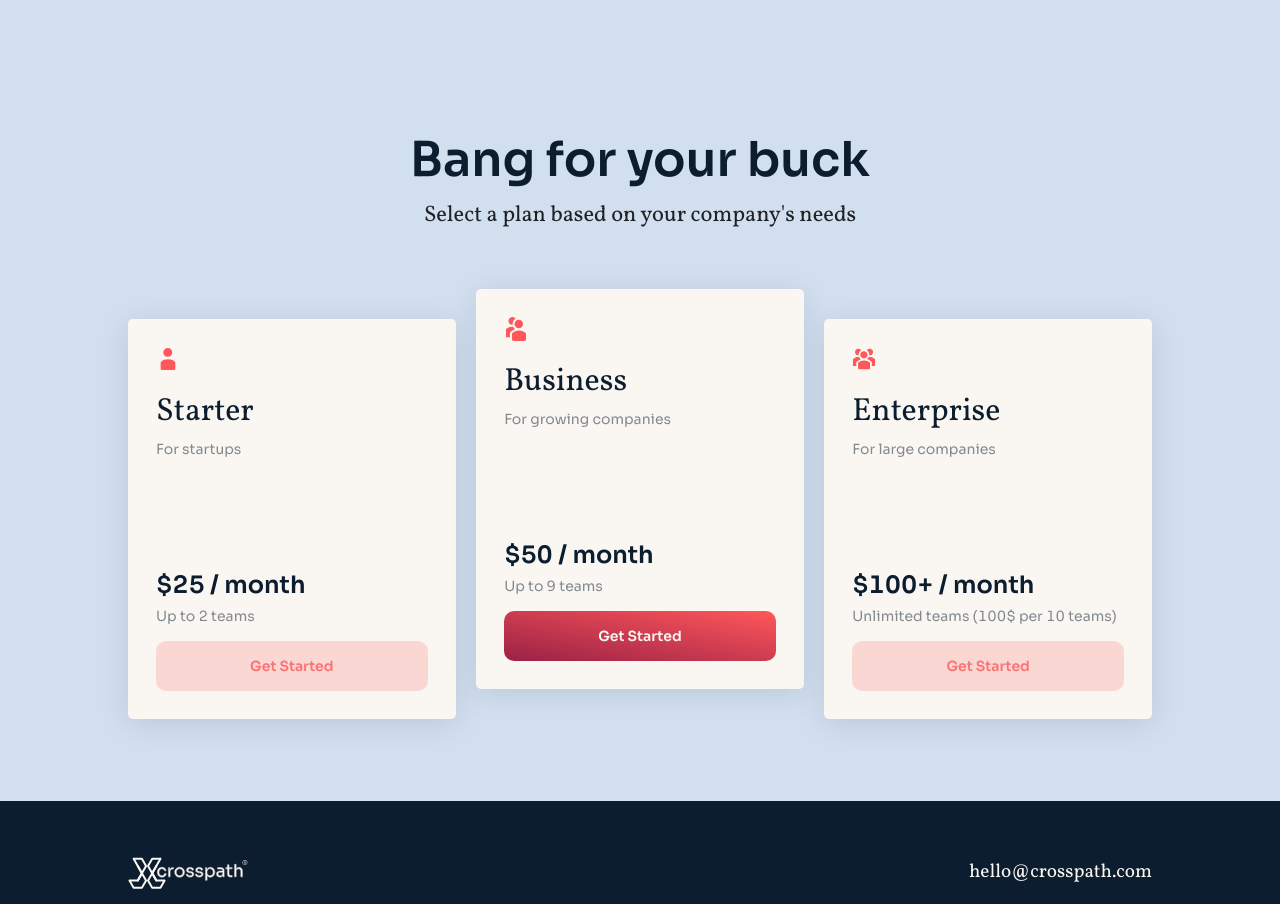
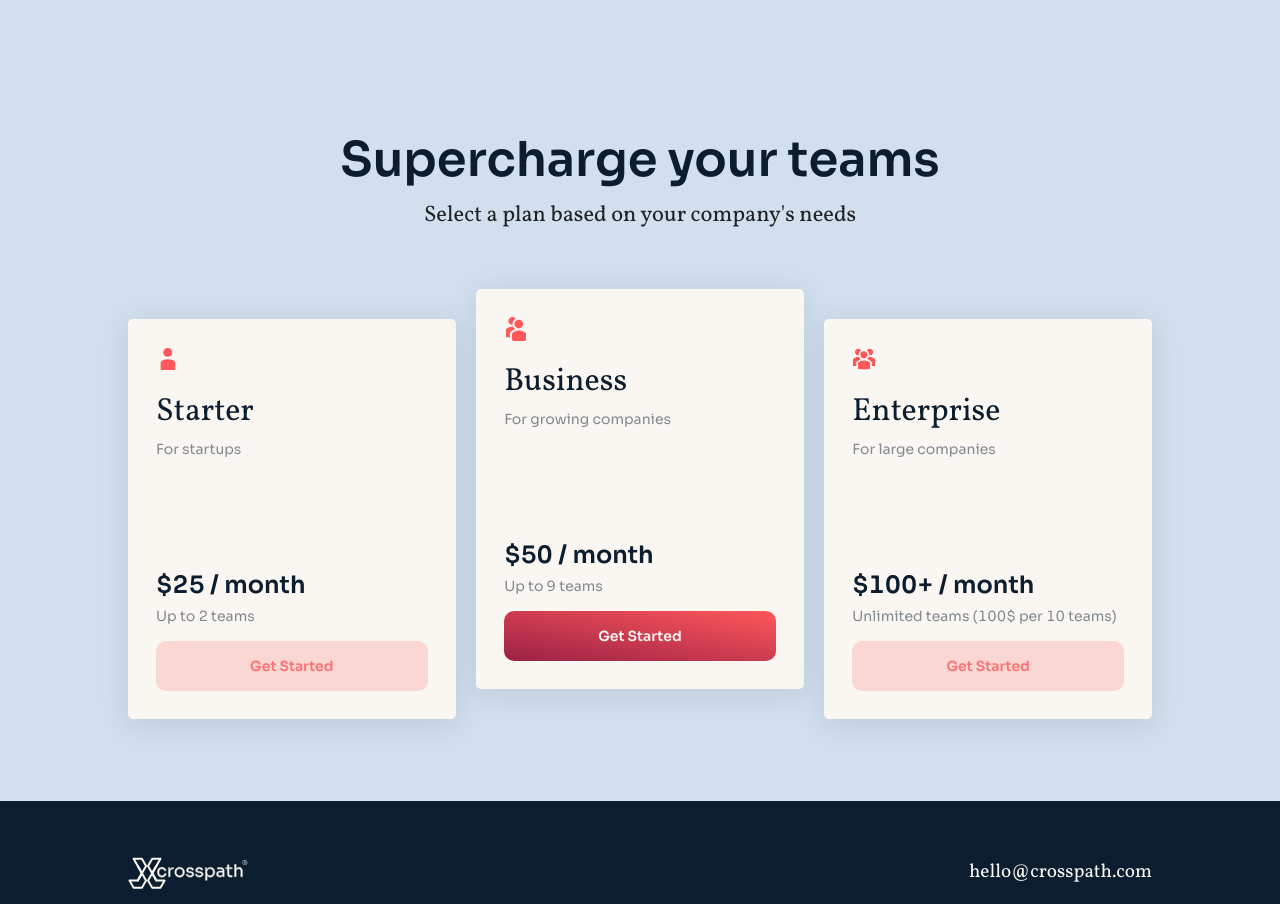
Before and after one commit to DavidHDev/crosspath, a React (Create React App) app: page / in a window 1280 px wide. Shown: the part 2840-3744 px from the top of the page. Built offline with nearby package versions, Linux system fonts and the light colour scheme.

Commit message:
modify title

```diff
--- a/src/components/pricing/Pricing.js
+++ b/src/components/pricing/Pricing.js
@@ -9,7 +9,7 @@ const Pricing = () => {
         <section className="pricing" id="pricing">
             <div className='pricing-content'>
                 <Fade top>
-                    <h2 className='pricing-title'>Bang for your buck</h2>
+                    <h2 className='pricing-title'>Supercharge your teams</h2>
                     <p className='pricing-description'>Select a plan based on your company's needs</p>
                 </Fade>
                 <Fade bottom cascade>
```
